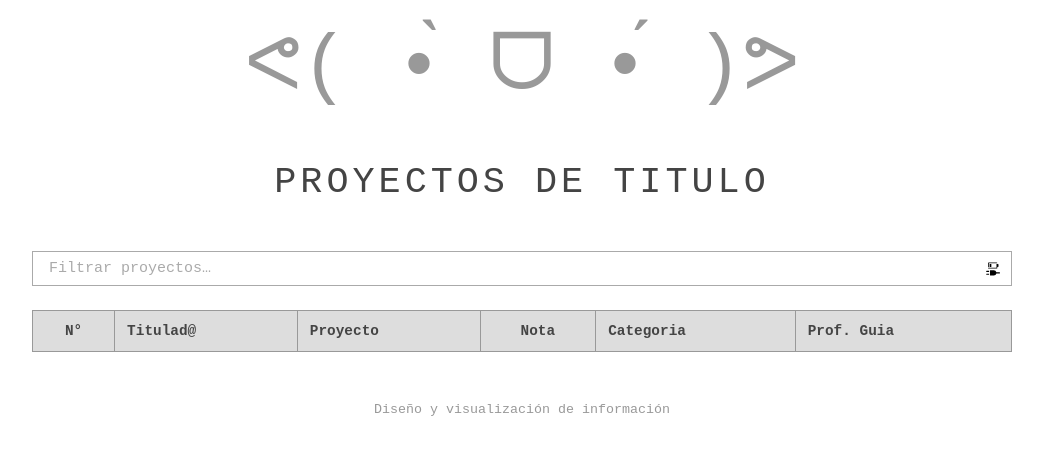
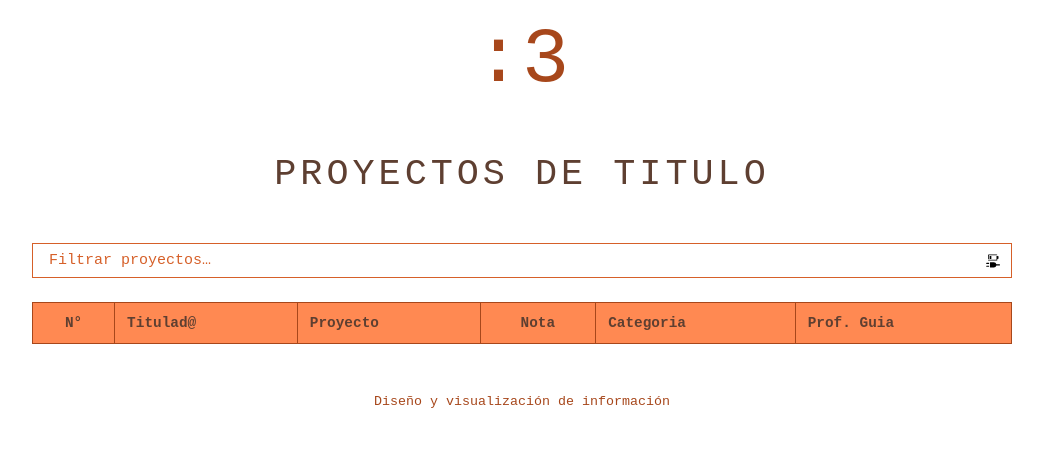
Before and after one commit to gracevines/clase08troncal_ev2, a plain HTML site: page index.html in a window 1280 px wide. Shown: the whole page, without its empty margins (118-1161 px from the left). Drawn offline with Linux system fonts and the light colour scheme; no server answers.

Commit message:
Update index.html

```diff
--- a/index.html
+++ b/index.html
@@ -16,11 +16,11 @@
 @import url("https://fonts.googleapis.com/css2?family=Source+Code+Pro:ital,wght@0,200..900;1,200..900&display=swap");
 
 :root {
-    --color-oscurisimo: #000;
-    --color-oscuro: #444;
-    --color-normal: #999;
-    --color-iluminado: #aaa;
-    --color-iluminadisimo: #ddd;
+    --color-oscurisimo: hsl(19, 28%, 16%);
+    --color-oscuro: hsl(19, 32%, 28%);
+    --color-normal: hsl(19, 72%, 38%);
+    --color-iluminado: hsl(19, 68%, 50%);
+    --color-iluminadisimo: hsl(19, 100%, 66%);
     --fuente: "Source Code Pro", monospace;
 }
 
@@ -130,7 +130,7 @@ td:nth-child(3) {
     </head>
     <body>
         <div id="contenedor">
-            <h1>ᕙ( •̀ ᗜ •́ )ᕗ</h1>
+            <h1>:3</h1>
             <h2>PROYECTOS DE TITULO</h2>
 
             <input type="text" id="elInput" placeholder="Filtrar proyectos…" />
```
